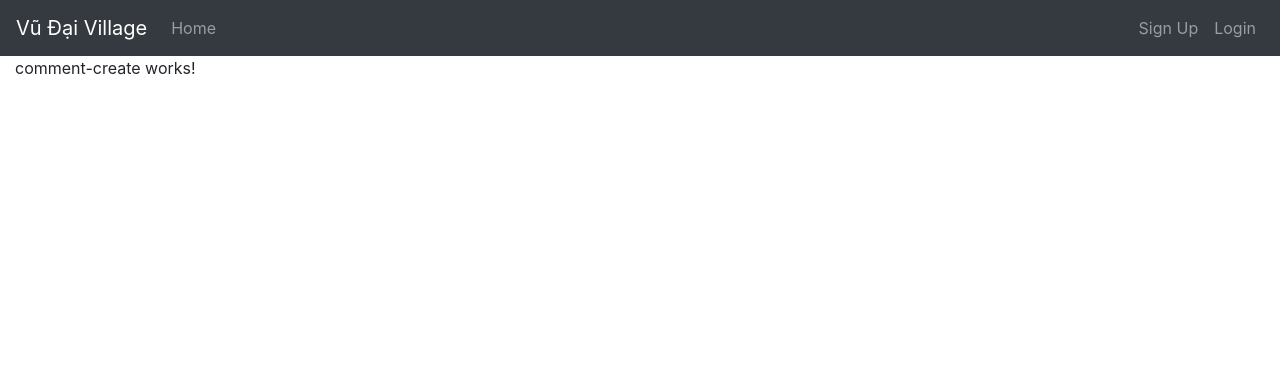
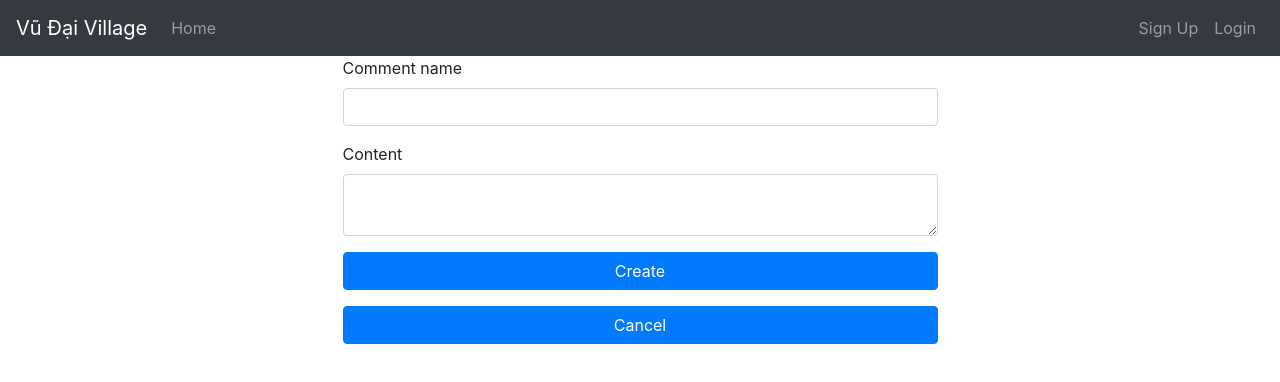
Before and after one commit to luongquytnvn/BookStore-Angular, an Angular app: page /comment-create in a window 1280 px wide. Shown: the top 382 px of the page. Built offline with nearby package versions, Linux system fonts and the light colour scheme.

Commit message:
success comment create

```diff
--- /dev/null
+++ b/src/app/component/admin/comment/IComment.ts
@@ -0,0 +1,5 @@
+export interface IComment {
+  id: number;
+  name: string;
+  content: string;
+}
--- a/src/app/component/admin/comment/comment-create/comment-create.component.html
+++ b/src/app/component/admin/comment/comment-create/comment-create.component.html
@@ -1 +1,37 @@
-<p>comment-create works!</p>
+<div class="col-6 offset-3">
+  <div *ngIf="message">
+    <div class="alert alert-success">
+      <strong>Success!</strong> You have create a new comment
+    </div>
+    <div>
+      <div class="form-group">
+        <input class="btn btn-primary btn-block" value="Create new comment" (click)="message = !message">
+      </div>
+      <div class="form-group">
+        <input class="btn btn-primary btn-block" value="Back to comment list" routerLink="/comment-list">
+      </div>
+    </div>
+  </div>
+  <form *ngIf="!message" name="form" [formGroup]="commentForm" (ngSubmit)="commentForm.valid && onSubmit()" novalidate>
+    <div class="form-group">
+      <label>Comment name</label>
+      <input type="text" class="form-control" formControlName="name"/>
+      <div class="alert-danger" *ngIf="commentForm.get('name').invalid && commentForm.get('name').touched" style="color: aqua">
+        Comment name must be at least 1 characters
+      </div>
+    </div>
+    <div class="form-group">
+      <label>Content</label>
+      <textarea class="form-control" formControlName="content"></textarea>
+      <div class="alert-danger" *ngIf="commentForm.get('content').invalid && commentForm.get('content').touched" style="color: aqua">
+        Content is required
+      </div>
+    </div>
+    <div class="form-group">
+      <button class="btn btn-primary btn-block">Create</button>
+    </div>
+    <div class="form-group">
+      <input class="btn btn-primary btn-block" value="Cancel" routerLink="">
+    </div>
+  </form>
+</div>
--- a/src/app/component/admin/comment/comment-create/comment-create.component.ts
+++ b/src/app/component/admin/comment/comment-create/comment-create.component.ts
@@ -1,4 +1,8 @@
 import { Component, OnInit } from '@angular/core';
+import {FormBuilder, FormGroup, Validators} from '@angular/forms';
+import {IComment} from '../IComment';
+import {CommentService} from '../comment.service';
+import {Router} from '@angular/router';
 
 @Component({
   selector: 'app-comment-create',
@@ -6,10 +10,36 @@ import { Component, OnInit } from '@angular/core';
   styleUrls: ['./comment-create.component.css']
 })
 export class CommentCreateComponent implements OnInit {
-
-  constructor() { }
+  commentForm: FormGroup;
+  comment: IComment;
+  message = false;
+  constructor(
+    private commentService: CommentService,
+    private fb: FormBuilder,
+    private router: Router
+  ) { }
 
   ngOnInit() {
+    this.commentForm = this.fb.group({
+      id: '',
+      name: ['', [Validators.required, Validators.minLength(1)]],
+      content: ['', [Validators.required, Validators.minLength(1)]]
+    });
+  }
+
+  onSubmit() {
+    if (this.commentForm.valid) {
+      const {value} = this.commentForm;
+      this.comment = value;
+      this.commentService.createComment(this.comment).subscribe(next => {
+        console.log(next);
+        this.message = true;
+        this.ngOnInit();
+      }
+      );
+    } else {
+      console.log('error');
+    }
   }
 
 }
--- a/src/app/component/admin/comment/comment.service.ts
+++ b/src/app/component/admin/comment/comment.service.ts
@@ -1,9 +1,35 @@
 import { Injectable } from '@angular/core';
+import {HttpClient} from '@angular/common/http';
+import {Observable} from 'rxjs';
+import {IComment} from './IComment';
+import {IBook} from '../book/IBook';
 
 @Injectable({
   providedIn: 'root'
 })
 export class CommentService {
+  private url = 'http://localhost:8080/api/admin/comment';
 
-  constructor() { }
+  constructor( private http: HttpClient) { }
+
+  getCommentList(): Observable<IComment[]> {
+    return this.http.get<IComment[]>(this.url);
+  }
+
+  getComment(id: number): Observable<IComment> {
+    return this.http.get<IComment>(this.url + '/' + id);
+  }
+
+  createComment(comment: IComment): Observable<any> {
+    console.log(comment);
+    return this.http.post(this.url, comment);
+  }
+
+  editComment(comment: IComment): Observable<any> {
+    return this.http.put(this.url + '/' + comment.id, comment);
+  }
+
+  deleteComment(id: number): Observable<any> {
+    return this.http.delete(this.url + '/' + id);
+  }
 }
```
